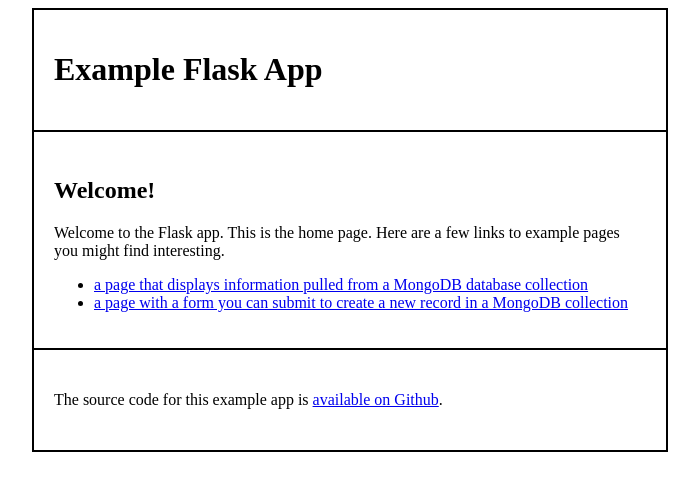
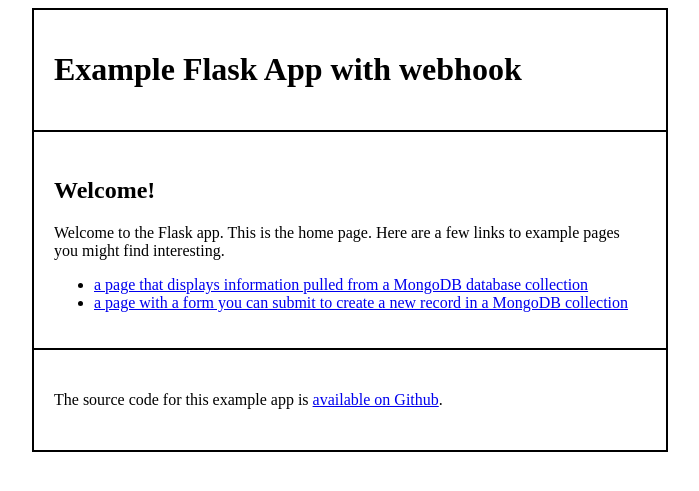
Before and after one commit to nyu-database-design/flask-mongodb-web-app, a Flask app: page / in a window 1280 px wide. Shown: the top 491 px of the page, without its empty margins (290-989 px from the left). Run offline with Flask 2, Linux system fonts and the light colour scheme; parts of the project's set-up code (start-up, migrations or seed data) failed here and were passed over.

Commit message:
debug webhook

```diff
--- a/templates/base.html
+++ b/templates/base.html
@@ -10,7 +10,7 @@
   <body>
     <div class="container">
       <header>
-        <h1>Example Flask App</h1>
+        <h1>Example Flask App with webhook</h1>
       </header>
       <main>{% block container %} {% endblock %}</main>
       <footer>
```
